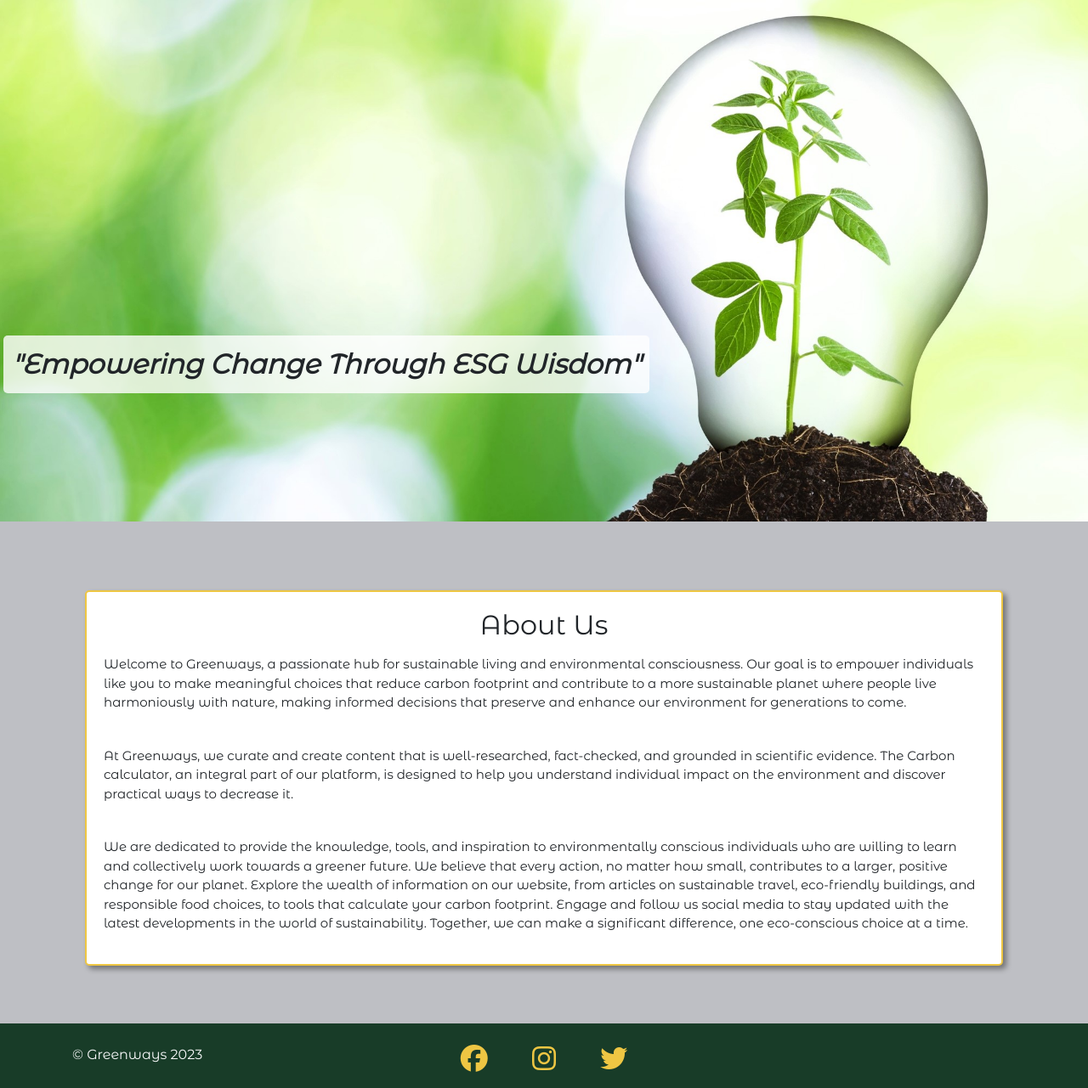
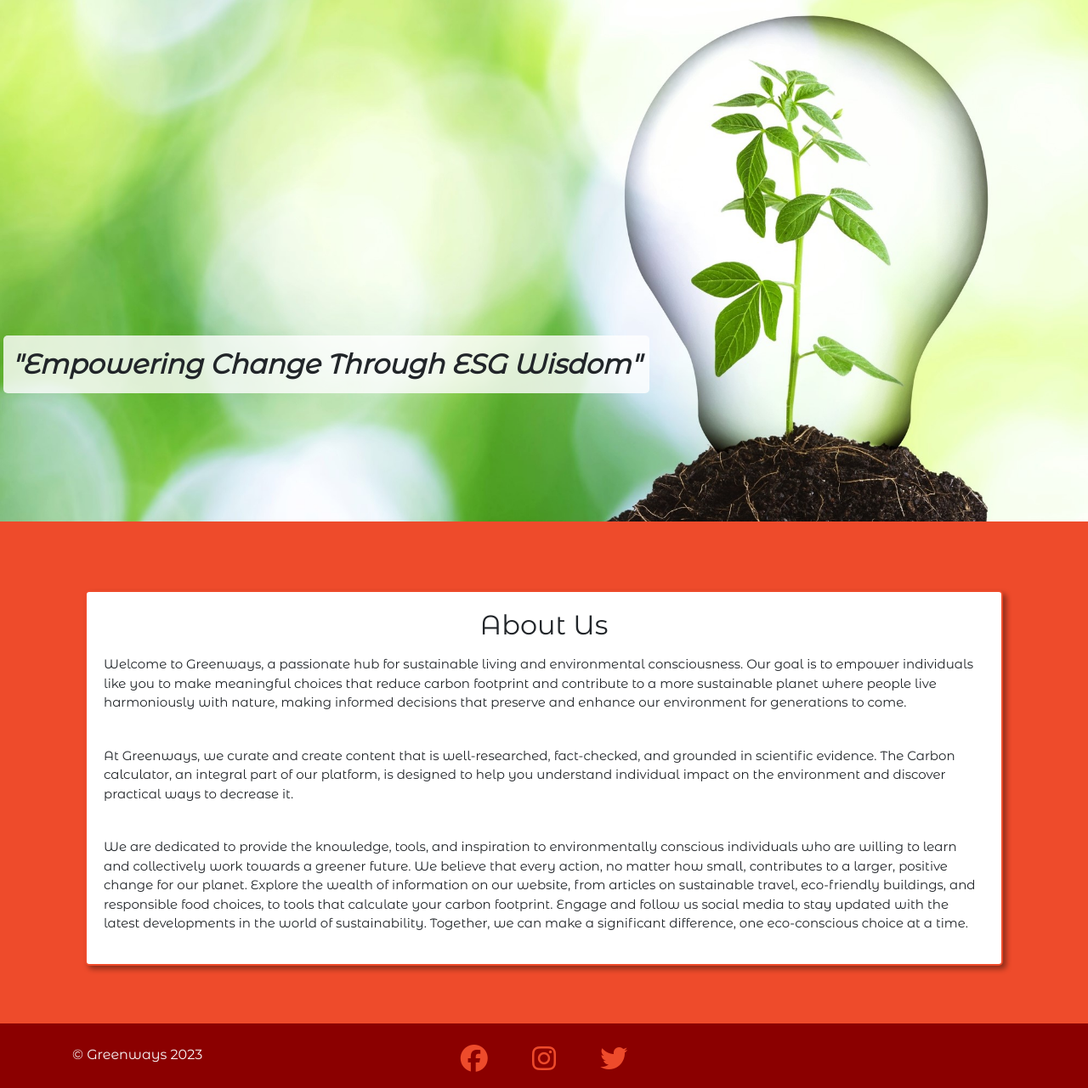
Before and after one commit to Dipchand20/Python_application, a Django app: page / in a window 1280 px wide. Shown: the part 226-1507 px from the top of the page at 85% size. Run offline with Django 3.2, Linux system fonts and the light colour scheme; some libraries are stand-ins or nearby versions.

Commit message:
Update style.css

```diff
--- a/static/css/style.css
+++ b/static/css/style.css
@@ -2,7 +2,7 @@
 
 body {
   margin: 0;
-  background-color: #bebfc4;
+  background-color: #EE4B2B;
   padding: 0;
   font-family: "Montserrat Alternates", sans-serif;
   min-height: 100vh; /* Ensure the body takes at least the viewport height */
@@ -105,7 +105,7 @@ nav a:hover {
   display: flex;
   flex-direction: column;
   justify-content: center;
-  border: 2px solid #eec643; /* Add a border */
+  border: 2px solid #EE4B2B; /* Red */
   border-radius: 5px;
   box-shadow: 4px 4px 6px rgba(0, 0, 0, 0.4); /* Add a shadow with a slight offset to the right */
   background-color: #ffffff;
@@ -140,12 +140,12 @@ li {
 
 footer {
   margin-top: auto; /* Push the footer to the bottom */
-  background-color: #183c28;
+  background-color: #8B0000; /* Dark red */
   padding-top: 25px;
 }
 
 footer i {
-  color: #eec643;
+  color: #EE4B2B; /* Red */
   padding: 0 20px;
   font-size: 2rem;
   transition: opacity 0.3s ease;
```
